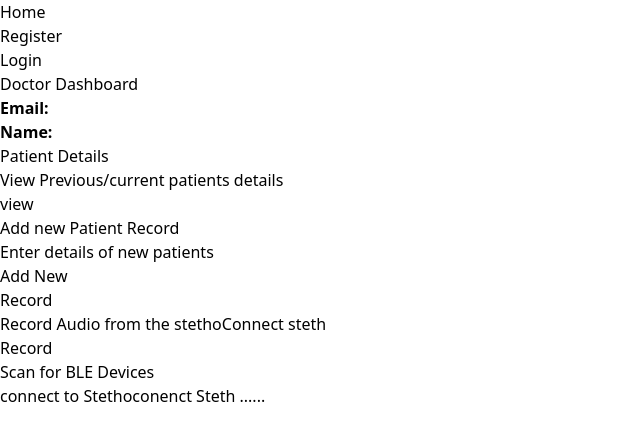
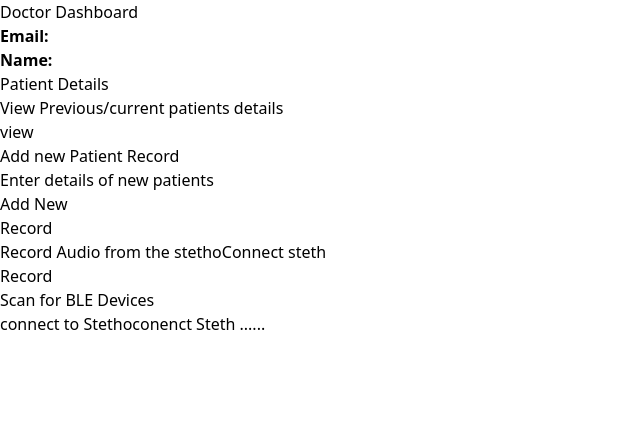
Before and after one commit to StethoConnect/website, a React (Vite) app: page /doctor-dashboard in a window 1280 px wide. Shown: the top 440 px of the page, without its empty margins (0-640 px from the left). Built offline with nearby package versions, Linux system fonts and the light colour scheme.

Commit message:
refactor():

```diff
--- a/src/App.jsx
+++ b/src/App.jsx
@@ -10,6 +10,7 @@ import RecordAudio from "./Components/RecordAudio";
 import AddPatient from "./Components/AddPatient";
 import MyComponent from "./Components/MyComponent";
 import AudioPlayer from "./Components/AudioPlayer";
+import ProcessAudio from "./Components/ProcessAudio";
 
 function App() {
 const user= useSelector((state) => state.data.user.user);
@@ -22,14 +23,7 @@ const user= useSelector((state) => state.data.user.user);
 
     ):(
        <BrowserRouter>
-        <nav className="bg-gray-800 text-white p-4">
-          <ul className="flex space-x-4">
 
-            <li><Link to="/">Home</Link></li>
-            <li><Link to="/register">Register</Link></li>
-            <li><Link to="/login">Login</Link></li>
-          </ul>
-        </nav>
         <Routes>
           <Route path="/" element={<Home />} />
           <Route path="/register" element={<Register />} />
@@ -39,8 +33,9 @@ const user= useSelector((state) => state.data.user.user);
           <Route path="*" element={<NoPage />} />
           <Route path="record-audio" element={<RecordAudio />} />
           <Route path="my" element={<MyComponent />} />
+          <Route path="process-audio" element={<ProcessAudio />} />
+
           <Route path="audio" element={<AudioPlayer/>} />
-
         </Routes>
       </BrowserRouter>)
     }
```
